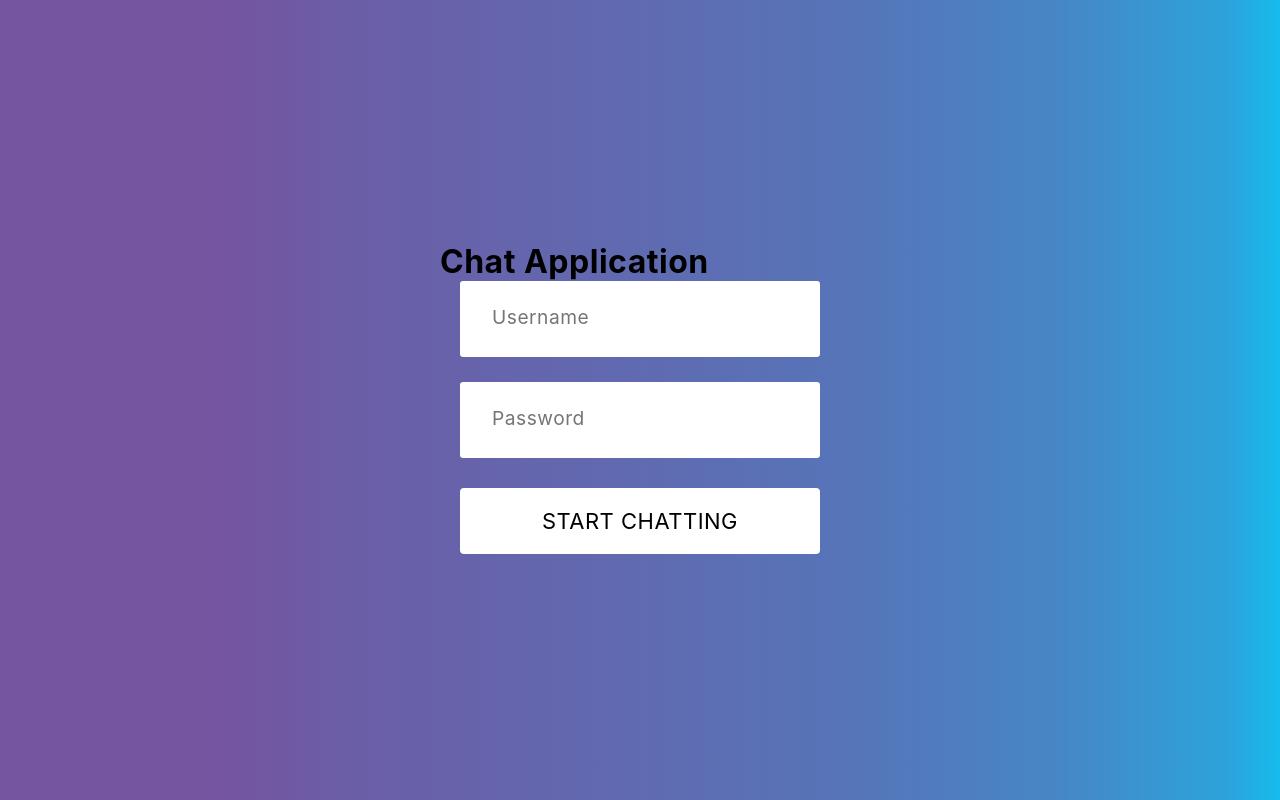
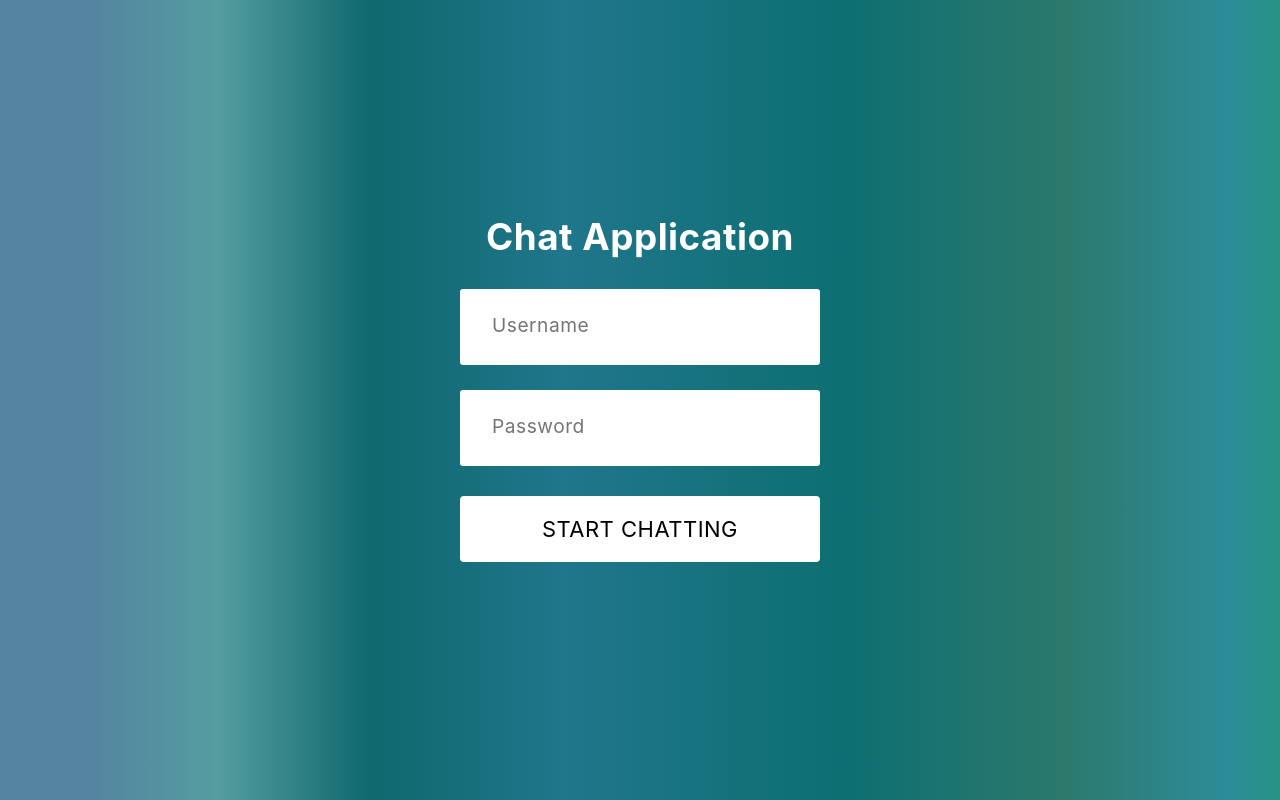
Before and after one commit to khushbooraikwar95/Chat-Application, a React (Create React App) app: page / in a window 1280 px wide. Built offline with nearby package versions, Linux system fonts and the light colour scheme.

Commit message:
fix- Login Form error fix

```diff
--- a/src/App.css
+++ b/src/App.css
@@ -30,12 +30,12 @@
 
 .ce-text-input {
   border-radius: 6px !important;
-  border: 1px solid #3b2a50 !important;
+  border: 1px solid #2a5041 !important;
 }
 
 .ce-primary-button {
   border-radius: 6px !important;
-  background-color: #7554a0 !important;
+  background-color: #513f94 !important;
   position: relative;
   bottom: 1px;
 }
@@ -217,18 +217,18 @@
 .wrapper {
   height: 100vh;
   width: 100%;
-  background: rgb(117, 84, 160);
+  background: rgb(84, 160, 156);
   background: linear-gradient(
     90deg,
-    rgba(117, 84, 160, 1) 7%,
-    rgba(117, 84, 160, 1) 17%,
-    rgba(106, 95, 168, 1) 29%,
-    rgba(99, 103, 174, 1) 44%,
-    rgba(87, 116, 184, 1) 66%,
-    rgba(70, 135, 198, 1) 83%,
-    rgba(44, 163, 219, 1) 96%,
-    rgba(22, 188, 237, 1) 100%,
-    rgba(0, 212, 255, 1) 100%
+    rgb(84, 132, 160) 7%,
+    rgb(84, 157, 160) 17%,
+    rgb(14, 104, 109) 29%,
+    rgb(32, 118, 139) 44%,
+    rgb(13, 111, 114) 66%,
+    rgb(44, 121, 108) 83%,
+    rgb(45, 140, 153) 96%,
+    rgb(39, 148, 133) 100%,
+    rgb(122, 233, 233) 100%
   );
   display: flex;
   justify-content: center;
--- a/src/App.js
+++ b/src/App.js
@@ -10,8 +10,8 @@ function App() {
     <ChatEngine
       height="100vh"
       projectID="b8b7221a-02a3-4cf2-8413-96894de68daf"
-      userName="Khushboo"
-      userSecret="1234"
+      userName={localStorage.getItem("username")}
+      userSecret={localStorage.getItem("password")}
       renderChatFeed={(chatAppProps) => <ChatFeed {...chatAppProps} />}
     />
   );
--- a/src/components/LoginForm.js
+++ b/src/components/LoginForm.js
@@ -4,6 +4,7 @@ import axios from "axios";
 const LoginForm = () => {
   const [username, setUsername] = useState("");
   const [password, setPassword] = useState("");
+  const [error, setError] = useState("");
 
   const handleSubmit = async (e) => {
     e.preventDefault();
@@ -21,13 +22,15 @@ const LoginForm = () => {
       localStorage.setItem("username", username);
       localStorage.setItem("password", password);
       window.location.reload();
-    } catch (error) {}
+    } catch (error) {
+      setError("Oops, Incorrect credentials!!");
+    }
   };
 
   return (
     <div className="wrapper">
       <div className="form">
-        <h1 className="tite"> Chat Application</h1>
+        <h1 className="title"> Chat Application</h1>
         <form onSubmit={handleSubmit}>
           <input
             type="text"
@@ -50,6 +53,7 @@ const LoginForm = () => {
               <span>Start Chatting</span>
             </button>
           </div>
+          <h2 className="error">{error}</h2>
         </form>
       </div>
     </div>
```
